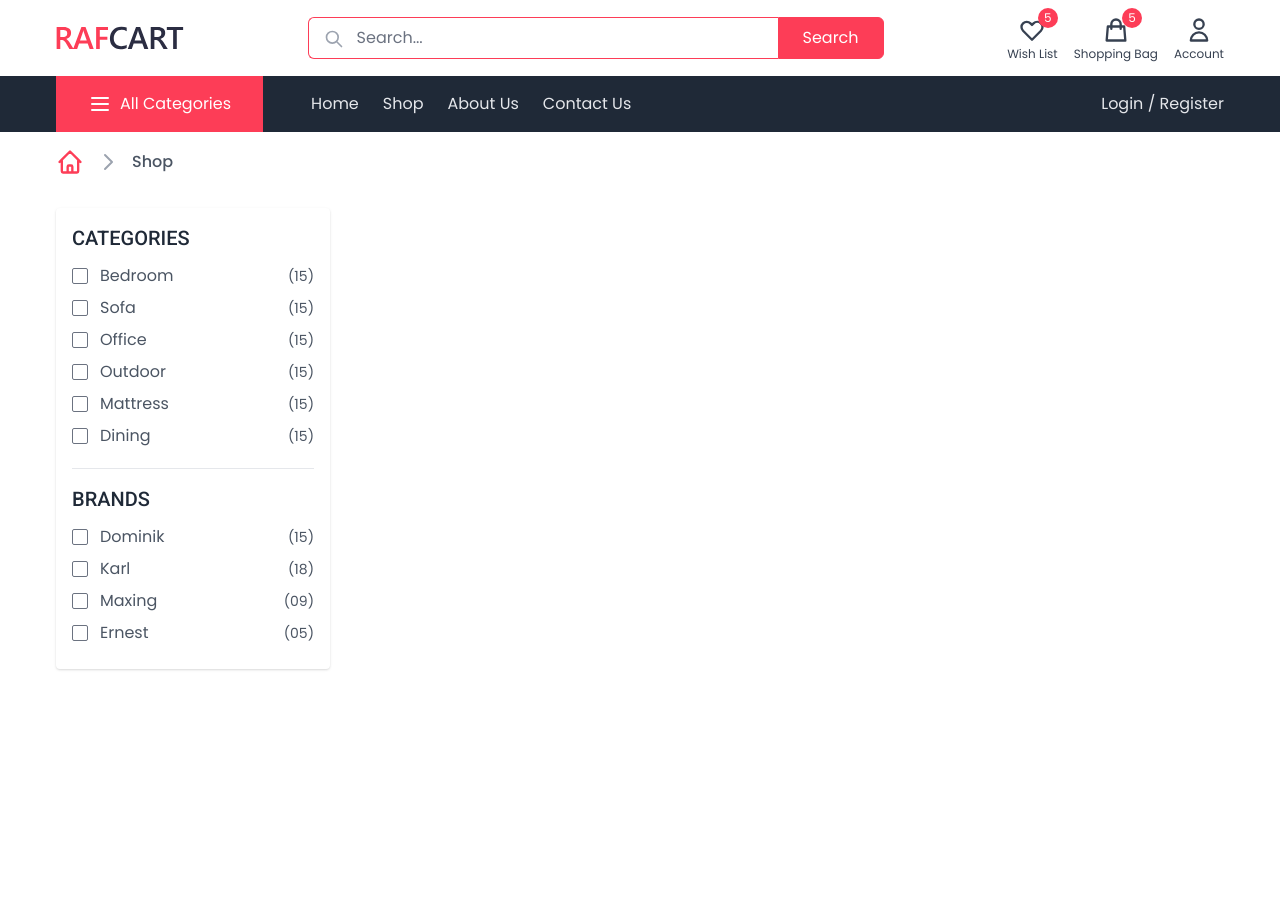
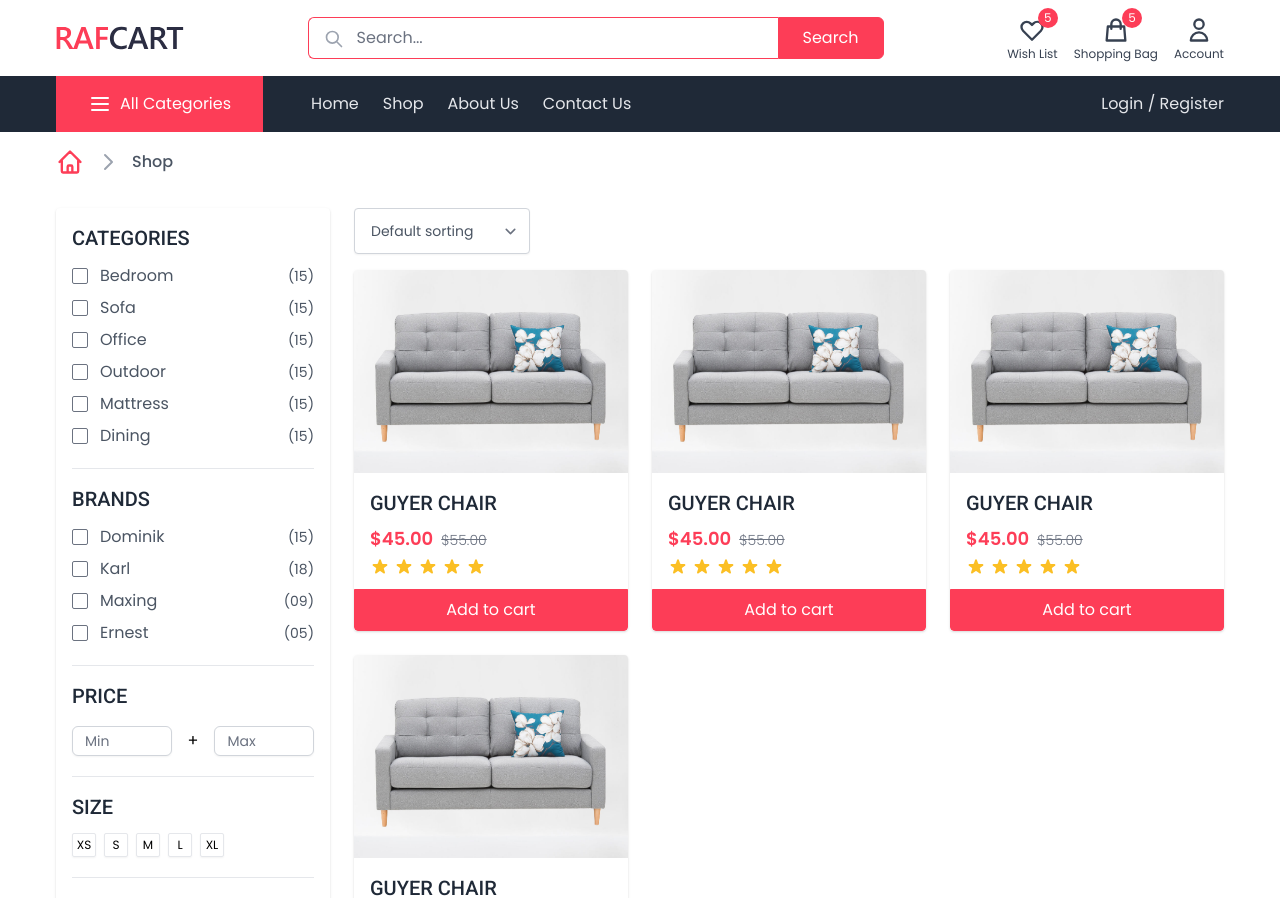
Before and after one commit to Source-Controller/RAF-CART, a Next.js app: page /shop in a window 1280 px wide. Shown: the top 898 px of the page. Before the commit the page ends 800 px from the top, so only its background shows below. Built offline with nearby package versions, Linux system fonts and the light colour scheme.

Commit message:
added shop screen :zap:

```diff
--- a/src/components/ProductItem.js
+++ b/src/components/ProductItem.js
@@ -5,7 +5,7 @@ const ProductItem = ({ product }) => {
     <div className='bg-white shadow rounded overflow-hidden group'>
       <div className='relative'>
         <img
-          src={product.image.formats.thumbnail.url}
+          src={product?.image?.formats?.thumbnail?.url || product.image}
           alt=''
           className='w-full'
         />
--- a/src/components/Sections/ProductWrapper.js
+++ b/src/components/Sections/ProductWrapper.js
@@ -1,7 +1,7 @@
 import ProductItem from '@components/ProductItem';
-// import { products } from '@configs/static';
+import { products } from '@configs/static';
 
-const ProductWrapper = ({ products }) => {
+const ProductWrapper = () => {
   return (
     <section className='container py-16'>
       <h2 className='text-3xl text-gray-800 font-medium mb-6 uppercase'>
--- a/src/components/SideBar.js
+++ b/src/components/SideBar.js
@@ -36,15 +36,15 @@ const SideBar = () => {
           </h2>
           <div className='space-y-2'>
             {brands.map((brand, index) => (
-              <div key={index} className='flex items-center'>
+              <div key={index + 'brand'} className='flex items-center'>
                 <input
                   className='text-primary focus:ring-0 focus:outline-none rounded-sm cursor-pointer'
                   type='checkbox'
                   name={brand.name}
-                  id={index}
+                  id={index + 'brand'}
                 />
                 <label
-                  htmlFor={index}
+                  htmlFor={index + 'brand'}
                   className='text-gray-600 ml-3 cursor-pointer'
                 >
                   {brand.name}
@@ -56,6 +56,119 @@ const SideBar = () => {
             ))}
           </div>
         </div>
+        <div className='pt-4'>
+          <h2 className='text-xl text-gray-800 mb-3 uppercase font-medium'>
+            Price
+          </h2>
+          <div className='mt-4 flex items-center'>
+            <input
+              type='text'
+              className='w-full border-gray-300 focus:ring-0 px-3 py-1 text-gray-600 text-sm shadow-sm rounded-md'
+              placeholder='Min'
+            />
+            <span className='mx-4'>+</span>
+            <input
+              type='text'
+              className='w-full border-gray-300 focus:ring-0 px-3 py-1 text-gray-600 text-sm shadow-sm rounded-md'
+              placeholder='Max'
+            />
+          </div>
+        </div>
+        <div className='pt-4'>
+          <h2 className='text-xl text-gray-800 mb-3 uppercase font-medium'>
+            Size
+          </h2>
+          <div className='flex items-center gap-2'>
+            <div className='size-selector'>
+              <input type='radio' name='size' id='size-xs' className='hidden' />
+              <label
+                htmlFor='size-xs'
+                className='text-xs border border-gray-200 rounded-sm h-6 w-6 flex items-center justify-center shadow-sm cursor-pointer'
+              >
+                XS
+              </label>
+            </div>
+            <div className='size-selector'>
+              <input type='radio' name='size' id='size-sm' className='hidden' />
+              <label
+                htmlFor='size-sm'
+                className='text-xs border border-gray-200 rounded-sm h-6 w-6 flex items-center justify-center shadow-sm cursor-pointer'
+              >
+                S
+              </label>
+            </div>
+            <div className='size-selector'>
+              <input type='radio' name='size' id='size-m' className='hidden' />
+              <label
+                htmlFor='size-m'
+                className='text-xs border border-gray-200 rounded-sm h-6 w-6 flex items-center justify-center shadow-sm cursor-pointer'
+              >
+                M
+              </label>
+            </div>
+            <div className='size-selector'>
+              <input type='radio' name='size' id='size-l' className='hidden' />
+              <label
+                htmlFor='size-l'
+                className='text-xs border border-gray-200 rounded-sm h-6 w-6 flex items-center justify-center shadow-sm cursor-pointer'
+              >
+                L
+              </label>
+            </div>
+            <div className='size-selector'>
+              <input type='radio' name='size' id='size-xl' className='hidden' />
+              <label
+                htmlFor='size-xl'
+                className='text-xs border border-gray-200 rounded-sm h-6 w-6 flex items-center justify-center shadow-sm cursor-pointer'
+              >
+                XL
+              </label>
+            </div>
+          </div>
+        </div>
+        <div className='pt-4'>
+          <h2 className='text-xl text-gray-800 mb-3 uppercase font-medium'>
+            Color
+          </h2>
+          <div className='flex items-center gap-2'>
+            <div className='color-selector'>
+              <input
+                type='radio'
+                name='color'
+                id='color-red'
+                className='hidden'
+              />
+              <label
+                htmlFor='color-red'
+                className='text-xs border border-gray-200 rounded-sm h-6 w-6 flex items-center justify-center shadow-sm cursor-pointer bg-primary'
+              />
+            </div>
+            <div className='color-selector'>
+              <input
+                type='radio'
+                name='color'
+                id='color-white'
+                className='hidden'
+              />
+              <label
+                htmlFor='color-white'
+                className='text-xs border border-gray-200 rounded-sm h-6 w-6 flex items-center justify-center shadow-sm cursor-pointer bg-white'
+              />
+            </div>
+            <div className='color-selector'>
+              <input
+                type='radio'
+                name='color'
+                id='color-black'
+                className='hidden'
+              />
+              <label
+                htmlFor='color-black'
+                className='text-xs border border-gray-200 rounded-sm h-6 w-6 flex items-center justify-center shadow-sm cursor-pointer bg-black'
+              />
+            </div>
+          </div>
+        </div>
       </div>
     </div>
   );
--- a/src/components/index.js
+++ b/src/components/index.js
@@ -1,3 +1,4 @@
 export { default as Layout } from './Layout';
 export { default as BreadCrumbs } from './BreadCrumbs';
 export { default as SideBar } from './SideBar';
+export { default as ProductItem } from './ProductItem';
--- a/src/pages/index.js
+++ b/src/pages/index.js
@@ -2,24 +2,26 @@ import Banner from '@components/Banner';
 import { Category, Feature, ProductWrapper } from '@components/Sections';
 import { API_URL } from '@configs/index';
 
-const HomeScreen = ({ products }) => {
+const HomeScreen = () => {
   return (
     <>
       <Banner />
       <Feature />
       <Category />
-      <ProductWrapper {...{ products }} />
+      <ProductWrapper />
     </>
   );
 };
-export const getServerSideProps = async () => {
-  const res = await fetch(`${API_URL}/products`);
-  const products = await res.json();
 
-  return {
-    props: {
-      products,
-    },
-  };
-};
+// export const getServerSideProps = async () => {
+//   const res = await fetch(`${API_URL}/products`);
+//   const products = await res.json();
+
+//   return {
+//     props: {
+//       products,
+//     },
+//   };
+// };
+
 export default HomeScreen;
--- a/src/pages/shop.js
+++ b/src/pages/shop.js
@@ -1,11 +1,31 @@
-import { BreadCrumbs, SideBar } from '@components/index';
+import { BreadCrumbs, ProductItem, SideBar } from '@components/index';
+import { products } from '@configs/static';
 
 const ShopScreen = () => {
   return (
     <>
       <BreadCrumbs items={['Shop']} />
-      <div className='container grid grid-cols-4 gap-6 pt-4 pb-16 items-center'>
+      <div className='container grid grid-cols-4 gap-6 pt-4 pb-16 items-start'>
         <SideBar />
+        <div className='col-span-3'>
+          <div className='flex items-center mb-4'>
+            <select
+              name=''
+              id=''
+              className='w-44 text-sm text-gray-600 px-4 py-3 border-gray-300 shadow-sm rounded focus:ring-primary focus:border-primary'
+            >
+              <option>Default sorting</option>
+              <option>Price low-high</option>
+              <option>Price high-low</option>
+              <option>Latest product</option>
+            </select>
+          </div>
+          <div className='grid grid-cols-3 gap-6'>
+            {products.map((product, index) => (
+              <ProductItem key={index} {...{ product }} />
+            ))}
+          </div>
+        </div>
       </div>
     </>
   );
--- a/src/styles/globals.css
+++ b/src/styles/globals.css
@@ -16,3 +16,12 @@
     @apply font-roboto;
   }
 }
+
+@layer components {
+  .size-selector input:checked + label {
+    @apply bg-primary text-white;
+  }
+  .color-selector input:checked + label {
+    @apply ring-2 ring-primary;
+  }
+}
```
Also changed, not shown: 2 other files (tests, documents, lock files or other folders).
